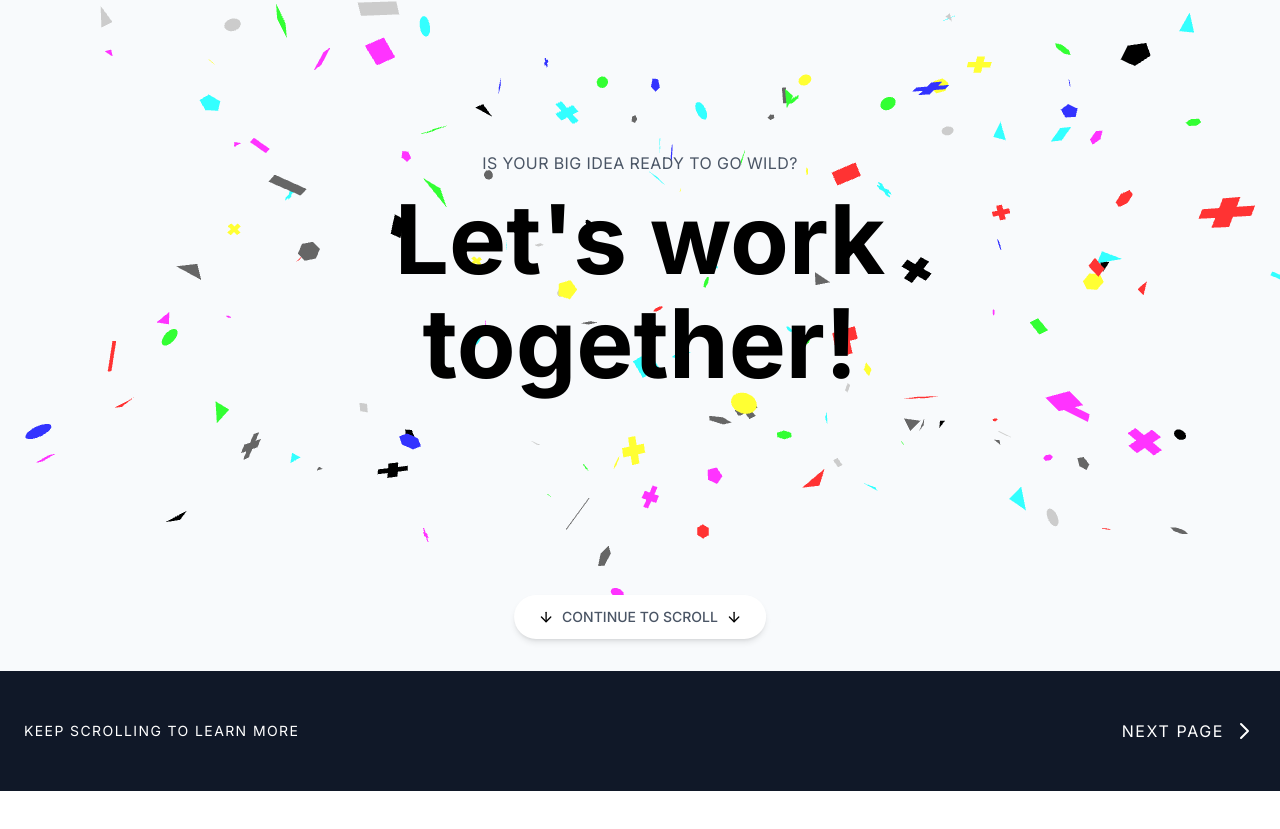
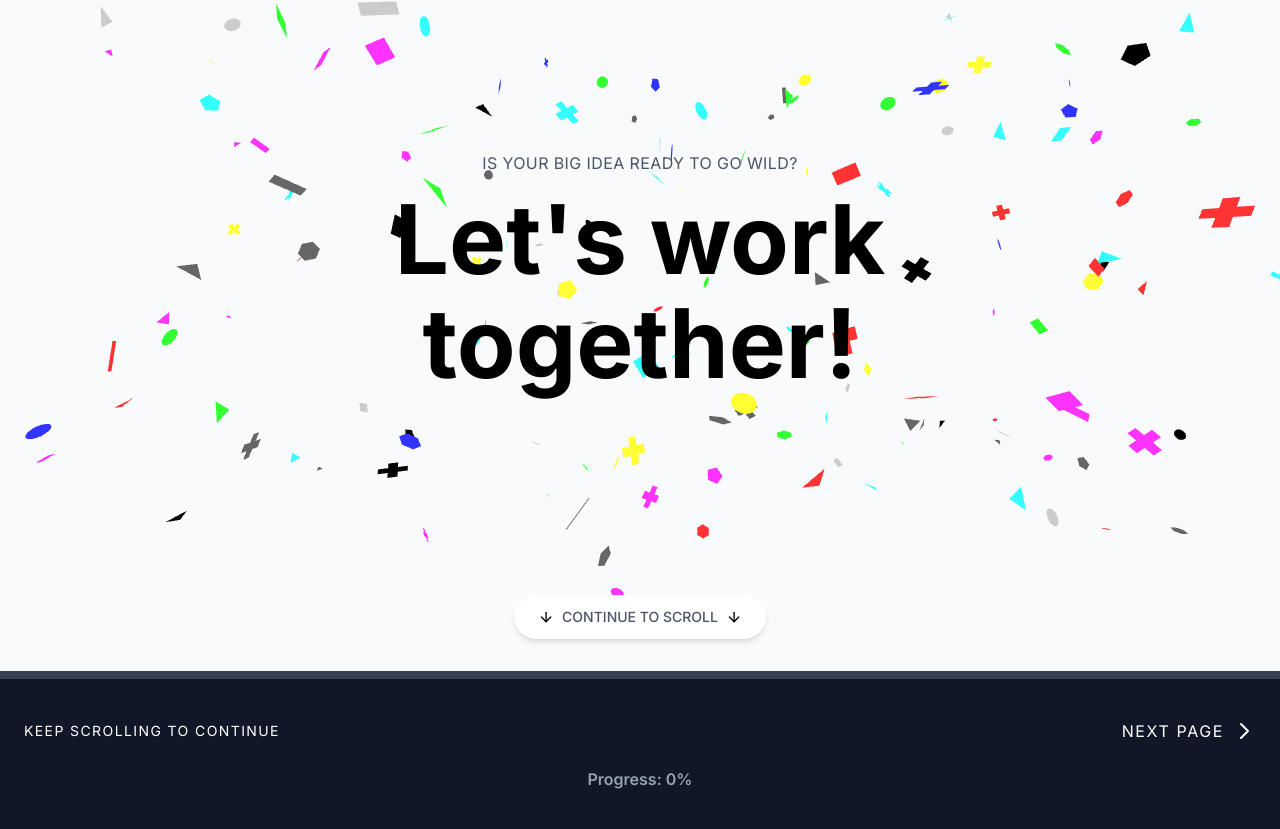
Before and after one commit to MoyasiGinko/Blackbox-App-Builder-demo, a Next.js app: page /about in a window 1280 px wide. Shown: the part 1285-2114 px from the top of the page. Before the commit the page ends 2076 px from the top, so only its background shows below. Built offline with nearby package versions, Linux system fonts and the light colour scheme.

Commit message:
Update Footer.tsx

```diff
--- a/src/components/layout/Footer.tsx
+++ b/src/components/layout/Footer.tsx
@@ -1,66 +1,189 @@
-'use client'
+"use client";
 
-import { useEffect, useRef } from 'react'
-import { useRouter } from 'next/navigation'
-import { gsap } from 'gsap'
-import { ScrollTrigger } from 'gsap/ScrollTrigger'
-import { motion } from 'framer-motion'
+import { useEffect, useRef, useState } from "react";
+import { useRouter } from "next/navigation";
+import { gsap } from "gsap";
+import { motion } from "framer-motion";
 
-gsap.registerPlugin(ScrollTrigger)
-
-const pageOrder = ['/', '/about', '/projects', '/contact']
+const pageOrder = ["/", "/about", "/projects", "/contact"];
 
 export default function Footer() {
-  const router = useRouter()
-  const footerRef = useRef<HTMLDivElement>(null)
-  const scrollTriggered = useRef(false)
+  const router = useRouter();
+  const footerRef = useRef<HTMLDivElement>(null);
+  const progressBarRef = useRef<HTMLDivElement>(null);
+  const [progress, setProgress] = useState(0);
+  const isNavigating = useRef(false);
+
+  // Track progress and timing
+  const lastScrollTime = useRef(Date.now());
+  const decreaseInterval = useRef<NodeJS.Timeout | null>(null);
+  const decreaseRate = 0.15; // How much progress decreases per second when not scrolling
+  const increaseAmount = 0.05; // How much progress increases per scroll event
+
+  // Reset all state when component mounts (after navigation)
+  useEffect(() => {
+    setProgress(0);
+    isNavigating.current = false;
+    lastScrollTime.current = Date.now();
+
+    // Reset progress bar width to 0%
+    if (progressBarRef.current) {
+      gsap.set(progressBarRef.current, {
+        width: "0%",
+        backgroundColor: "#3B82F6", // Reset to initial blue color
+      });
+    }
+  }, []);
 
   useEffect(() => {
-    if (!footerRef.current) return
+    if (!footerRef.current || !progressBarRef.current) return;
 
-    const trigger = ScrollTrigger.create({
-      trigger: footerRef.current,
-      start: 'top bottom',
-      end: 'bottom top',
-      onEnterBack: () => {
-        scrollTriggered.current = false
-      },
-      onLeave: () => {
-        if (!scrollTriggered.current) {
-          scrollTriggered.current = true
-          // Determine current path and next path
-          const currentPath = window.location.pathname
-          const currentIndex = pageOrder.indexOf(currentPath)
-          const nextIndex = (currentIndex + 1) % pageOrder.length
-          const nextPath = pageOrder[nextIndex]
+    // Start the progress decrease interval
+    const startDecreaseInterval = () => {
+      // Clear any existing interval first
+      if (decreaseInterval.current) {
+        clearInterval(decreaseInterval.current);
+      }
 
-          // Animate footer fade out and navigate
-          gsap.to(footerRef.current, {
-            opacity: 0,
-            duration: 0.8,
-            onComplete: () => {
-              router.push(nextPath)
-            },
-          })
+      // Create new interval that runs every 100ms
+      decreaseInterval.current = setInterval(() => {
+        const currentTime = Date.now();
+        const timeSinceLastScroll = currentTime - lastScrollTime.current;
+
+        // If it's been more than 300ms since last scroll, start decreasing
+        if (
+          timeSinceLastScroll > 300 &&
+          progress > 0 &&
+          !isNavigating.current
+        ) {
+          // Calculate how much to decrease (based on time since last update)
+          const decreaseAmount = decreaseRate * (timeSinceLastScroll / 1000);
+
+          // Update progress with a minimum of 0
+          const newProgress = Math.max(0, progress - decreaseAmount);
+          setProgress(newProgress);
+
+          // Update progress bar width
+          gsap.to(progressBarRef.current, {
+            width: `${newProgress * 100}%`,
+            duration: 0.1,
+            backgroundColor:
+              newProgress < 0.5
+                ? "#3B82F6"
+                : newProgress < 0.8
+                ? "#10B981"
+                : "#EF4444",
+          });
+
+          // Reset lastScrollTime to current time to make decrease smoother
+          lastScrollTime.current = currentTime;
         }
-      },
-    })
+      }, 100);
+    };
 
+    // Start the decrease interval immediately
+    startDecreaseInterval();
+
+    // Handle wheel events for the entire document
+    const handleWheel = (e: WheelEvent) => {
+      // Check if we're at the bottom of the page
+      const isAtBottom =
+        window.innerHeight + Math.round(window.scrollY) >=
+        document.body.offsetHeight - 10; // 10px tolerance
+
+      // Only process wheel events when at the bottom and scrolling down
+      if (isAtBottom && e.deltaY > 0 && !isNavigating.current) {
+        e.preventDefault(); // Prevent actual scroll
+
+        // Update last scroll time
+        lastScrollTime.current = Date.now();
+
+        // Increase progress based on scroll intensity
+        const scrollIntensity = Math.min(1, Math.abs(e.deltaY) / 100);
+        const progressIncrease = increaseAmount * scrollIntensity;
+
+        // Update progress with a maximum of 1
+        const newProgress = Math.min(1, progress + progressIncrease);
+        setProgress(newProgress);
+
+        // Update progress bar width
+        gsap.to(progressBarRef.current, {
+          width: `${newProgress * 100}%`,
+          duration: 0.1,
+          backgroundColor:
+            newProgress < 0.5
+              ? "#3B82F6"
+              : newProgress < 0.8
+              ? "#10B981"
+              : "#EF4444",
+        });
+
+        // Check if we've reached the threshold to navigate
+        if (newProgress >= 1 && !isNavigating.current) {
+          isNavigating.current = true;
+
+          // Clear the decrease interval
+          if (decreaseInterval.current) {
+            clearInterval(decreaseInterval.current);
+            decreaseInterval.current = null;
+          }
+
+          // Determine next page
+          const currentPath = window.location.pathname;
+          const currentIndex = pageOrder.indexOf(currentPath);
+          const nextIndex = (currentIndex + 1) % pageOrder.length;
+          const nextPath = pageOrder[nextIndex];
+
+          // Just navigate without fading out
+          router.push(nextPath);
+        }
+      }
+    };
+
+    // Add event listener with passive: false to allow preventDefault
+    window.addEventListener("wheel", handleWheel, { passive: false });
+
+    // Cleanup
     return () => {
-      trigger.kill()
-    }
-  }, [router])
+      window.removeEventListener("wheel", handleWheel);
+      if (decreaseInterval.current) {
+        clearInterval(decreaseInterval.current);
+      }
+    };
+  }, [progress, router]);
 
   return (
     <motion.footer
       ref={footerRef}
-      className="w-full bg-gray-900 text-white py-12 flex flex-col items-center justify-center relative"
+      className="w-full min-h-[20vh] bg-gray-900 text-white py-12 flex flex-col items-center justify-center relative"
       initial={{ opacity: 1 }}
       animate={{ opacity: 1 }}
       transition={{ duration: 0.5 }}
     >
+      {/* Progress Bar */}
+      <div className="absolute top-0 left-0 w-full h-2 bg-gray-700 overflow-hidden">
+        <div
+          ref={progressBarRef}
+          className="h-full transition-colors"
+          style={{
+            width: `${progress * 100}%`,
+            backgroundColor:
+              progress < 0.5
+                ? "#3B82F6"
+                : progress < 0.8
+                ? "#10B981"
+                : "#EF4444",
+          }}
+        />
+      </div>
+
       <div className="max-w-7xl w-full px-6 flex justify-between items-center">
-        <div className="text-sm uppercase tracking-widest">Keep Scrolling to Learn More</div>
+        <div className="text-sm uppercase tracking-widest">
+          {progress < 0.9
+            ? "Keep Scrolling to Continue"
+            : "Navigating to Next Page..."}
+        </div>
+
         <div className="flex items-center space-x-2 cursor-pointer select-none">
           <span className="uppercase tracking-widest">Next Page</span>
           <svg
@@ -71,10 +194,19 @@ export default function Footer() {
             viewBox="0 0 24 24"
             xmlns="http://www.w3.org/2000/svg"
           >
-            <path strokeLinecap="round" strokeLinejoin="round" d="M9 5l7 7-7 7"></path>
+            <path
+              strokeLinecap="round"
+              strokeLinejoin="round"
+              d="M9 5l7 7-7 7"
+            ></path>
           </svg>
         </div>
       </div>
+
+      {/* Progress indicator text */}
+      <div className="mt-6 text-gray-400 font-semibold">
+        Progress: {Math.round(progress * 100)}%
+      </div>
     </motion.footer>
-  )
+  );
 }
```
